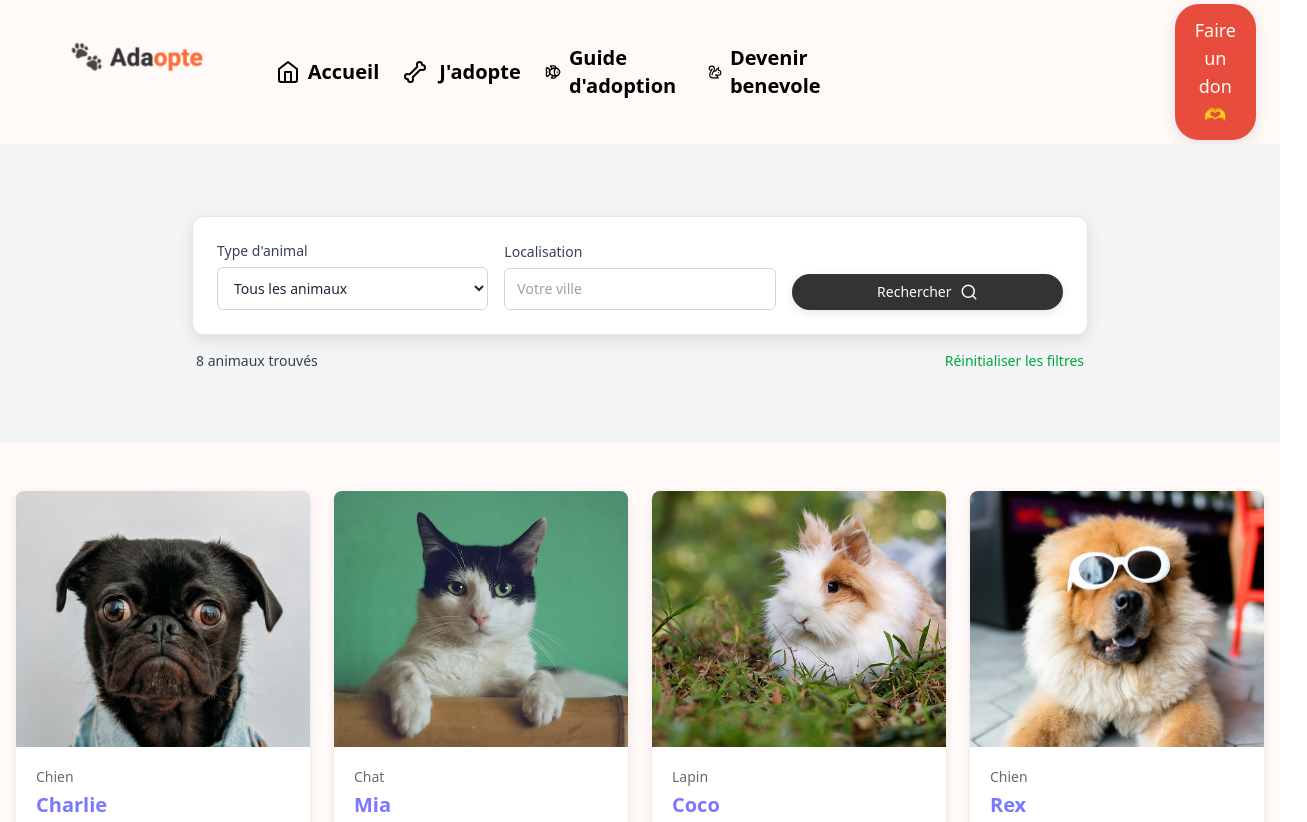
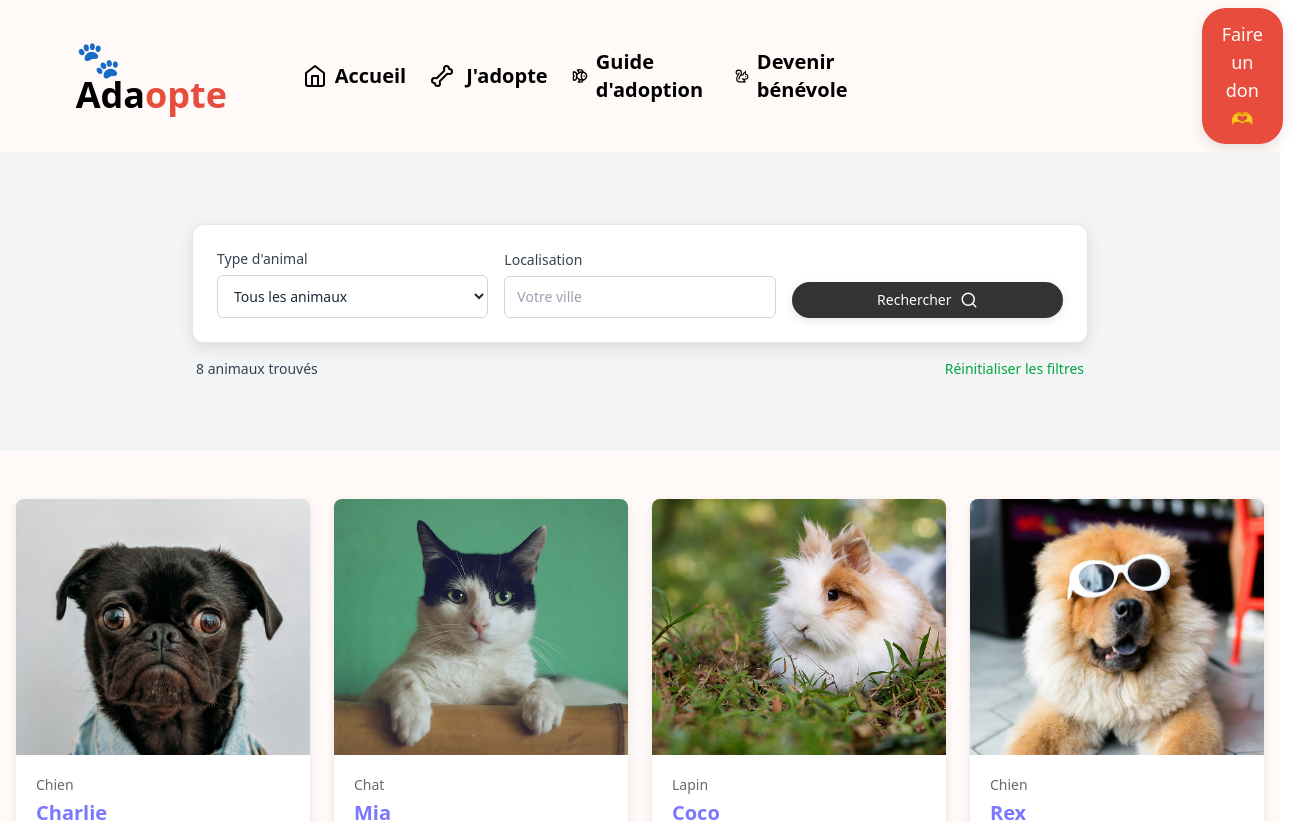
Before and after one commit to antoineb07/adaopte, a React (Vite) app: page /research in a window 1280 px wide. Shown: the top 822 px of the page, 1307 px wide, since content can reach past the window. Built offline with nearby package versions, Linux system fonts and the light colour scheme.

Commit message:
style: icon NavBare

```diff
--- a/src/components/Navbar.tsx
+++ b/src/components/Navbar.tsx
@@ -8,9 +8,9 @@ export default function NavBar() {
   return (
     <nav className="navbare bg-primary flex gap-y-10 justify-between py-1">
       <div className="logo scale-50 flex justify-start">
-        <Link to="/">
-          <img src="images/icon_navbare.png" alt="Logo" />
-        </Link>
+        <h1 className="text-7xl font-bold">
+          🐾 Ada<span className="text-btn-secondary">opte</span>
+        </h1>
       </div>
       <div className="style-navbare flex gap-x-6 items-center ">
         <div className="style-links flex items-center justify-center gap-x-6 pr-80 font-bold text-xl">
@@ -26,9 +26,9 @@ export default function NavBar() {
             <LuFish className="mr-2 p-0.001 text-2xl " />
             Guide d'adoption
           </Link>
-          <Link to="/volontariat" className="benevole flex items-center">
+          <Link to="/volontariat" className="bénévole flex items-center">
             <LuSquirrel className="mr-2 p-0.001 text-2xl " />
-            Devenir benevole
+            Devenir bénévole
           </Link>
         </div>
         <Button variant="secondary" size="lg" className="btnDon mr-6">
```
